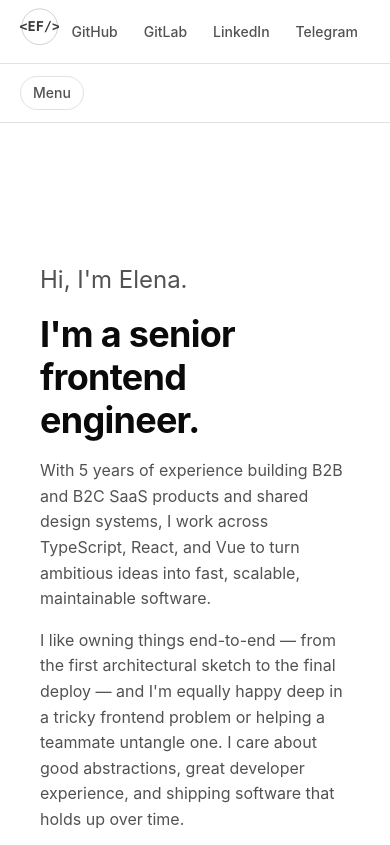
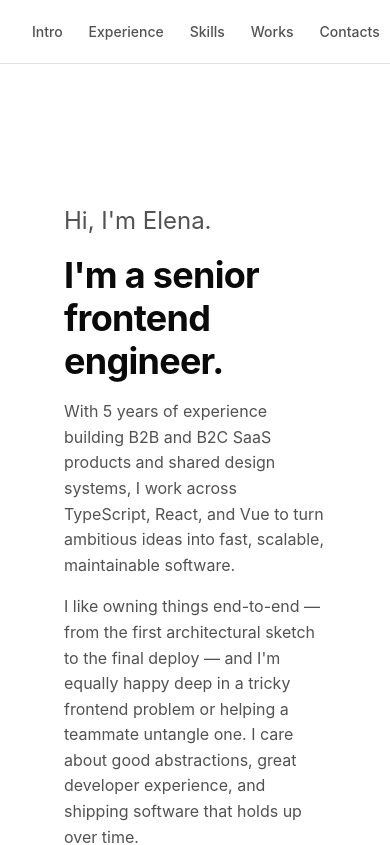
Before and after one commit to radiumfox/elenafisak.dev, a Next.js app: page / in a window 390 px wide. Shown: the top 845 px of the page. Built offline with nearby package versions, Linux system fonts and the light colour scheme.

Commit message:
feat: display site sections in header on mobile width instead of dropdown

```diff
--- a/src/app/layout.tsx
+++ b/src/app/layout.tsx
@@ -3,22 +3,21 @@ import type { ReactNode } from 'react';
 import { HeaderBase } from '@/components/HeaderBase';
 import { SidebarBase } from '@/components/SidebarBase';
 import { FooterBase } from '@/components/FooterBase';
-import { MenuDropdown } from '@/components/MenuDropdown';
 import { NAV_LINKS, SOCIAL_LINKS } from '@/lib/router';
 import { COPYRIGHT } from '@/lib/copyrights/copyright';
 import { Logo } from '@/lib/icons/Logo';
+
+const MOBILE_HEADER_LINKS = NAV_LINKS.map((link) => ({ name: link.label, href: `#${link.id}` }));
 
 export default function RootLayout({ children }: { children: ReactNode }) {
   return (
     <html>
       <body>
         <div className="flex flex-col">
-          <HeaderBase logo={<Logo/>} links={SOCIAL_LINKS} />
-
-          <MenuDropdown links={NAV_LINKS} />
+          <HeaderBase logo={<Logo/>} mobileLinks={MOBILE_HEADER_LINKS} desktopLinks={SOCIAL_LINKS} />
 
           <div className="px-6 lg:min-h-0 lg:flex-1">
-            <div className="mx-auto max-w-[1440px] lg:flex lg:min-h-0 lg:flex-row lg:py-0">
+            <div className="mx-auto max-w-[1440px] lg:flex lg:min-h-0 lg:flex-row lg:py-0 px-6 lg:min-h-0 lg:flex-1">
               <SidebarBase links={NAV_LINKS} />
               <div className="lg:min-h-0 lg:h-[100vh-64px] lg:flex-1 lg:overflow-y-auto flex flex-col justify-between">
                 <div>
--- a/src/components/HeaderBase/HeaderBase.tsx
+++ b/src/components/HeaderBase/HeaderBase.tsx
@@ -10,16 +10,24 @@ export interface HeaderLink {
 
 interface HeaderBaseProps {
   logo: ReactNode;
-  links: HeaderLink[];
+  mobileLinks: HeaderLink[];
+  desktopLinks: HeaderLink[];
 }
 
-export function HeaderBase({ logo, links }: HeaderBaseProps) {
+export function HeaderBase({ logo, mobileLinks, desktopLinks }: HeaderBaseProps) {
   return (
     <header className="sticky top-0 z-40 flex h-16 w-full items-center border-b border-line bg-background px-5 md:px-10">
       <nav className="flex w-full items-center justify-between">
         <Link className="h-[50px] w-[50px]" href="/">{logo}</Link>
-        <div className="flex items-center gap-0.5">
-          {links.map((link) => (
+        <div className="flex items-center gap-0.5 lg:hidden">
+          {mobileLinks.map((link) => (
+            <HeaderBaseLink key={link.name} href={link.href} target={link.target}>
+              {link.name}
+            </HeaderBaseLink>
+          ))}
+        </div>
+        <div className="hidden items-center gap-0.5 lg:flex">
+          {desktopLinks.map((link) => (
             <HeaderBaseLink key={link.name} href={link.href} target={link.target}>
               {link.name}
             </HeaderBaseLink>
--- a/src/components/MenuDropdown/MenuDropdown.tsx
+++ /dev/null
@@ -1,52 +0,0 @@
-'use client';
-
-import { useMemo, useState } from 'react';
-import { useActiveSection } from '@/lib/hooks/useActiveSection';
-import type { SectionLink } from '@/lib/router';
-import { NavLink } from '@/components/NavLink';
-
-interface MenuDropdownProps {
-  links: SectionLink[];
-}
-
-export function MenuDropdown({ links }: MenuDropdownProps) {
-  const [open, setOpen] = useState(false);
-  const ids = useMemo(() => links.map((link) => link.id), [links]);
-  const activeId = useActiveSection(ids);
-
-  return (
-    <div className="sticky top-16 z-30 border-b border-line bg-background px-5 md:px-10 lg:hidden">
-      <div className="py-3">
-        <button
-          type="button"
-          onClick={() => setOpen((prev) => !prev)}
-          className="cursor-pointer rounded-full border border-line px-3 py-1.5 text-sm font-medium text-muted transition-colors hover:border-foreground hover:bg-subtle hover:text-foreground"
-          aria-expanded={open}
-        >
-          Menu
-        </button>
-      </div>
-
-      <div
-        className={`grid transition-[grid-template-rows] duration-300 ease-out ${
-          open ? 'grid-rows-[1fr]' : 'grid-rows-[0fr]'
-        }`}
-      >
-        <div className="overflow-hidden">
-          <ul className="flex flex-col gap-0.5 pb-4 pt-2">
-            {links.map((link) => {
-              const active = activeId === link.id;
-              return (
-                <li key={link.id}>
-                  <NavLink id={link.id} onClick={() => setOpen(false)} active={active}>
-                    {link.label}
-                  </NavLink>
-                </li>
-              );
-            })}
-          </ul>
-        </div>
-      </div>
-    </div>
-  );
-}
--- a/src/components/MenuDropdown/index.ts
+++ /dev/null
@@ -1 +0,0 @@
-export { MenuDropdown } from './MenuDropdown';
```
